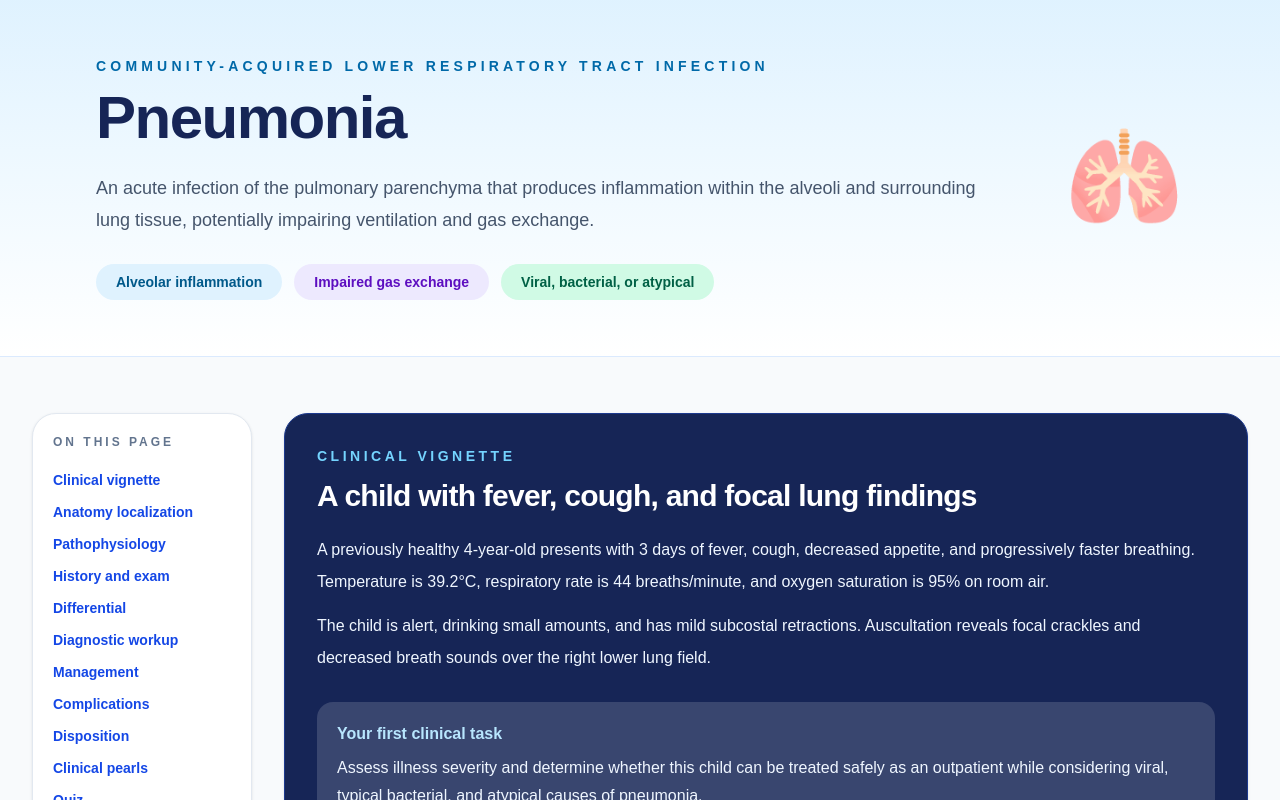
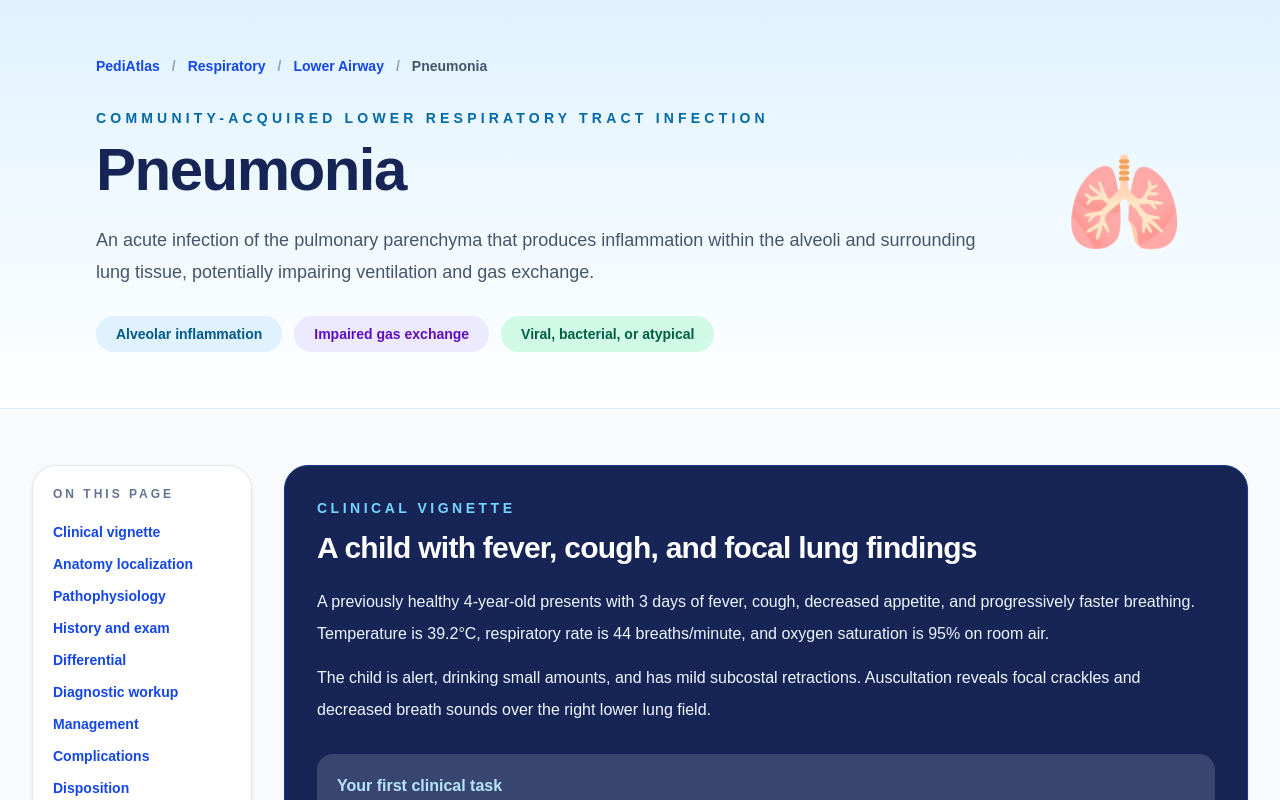
Before and after one commit to ChrisDobbinsMD/Pediatlas, a Next.js app: page /respiratory/lower-airway/pneumonia in a window 1280 px wide. Shown: the top 800 px of the page. Built offline with nearby package versions, Linux system fonts and the light colour scheme.

Commit message:
added link to pneumonia and bread crumbs

```diff
--- a/src/app/respiratory/lower-airway/page.tsx
+++ b/src/app/respiratory/lower-airway/page.tsx
@@ -6,21 +6,21 @@ const diseases = [
     description:
       "Acute viral inflammation of the bronchioles causing edema, mucus production, and small-airway obstruction.",
     age: "Usually younger than 2 years",
-    status: "Build next",
+    status: "Available!",
   },
   {
     name: "Asthma",
     description:
       "Chronic inflammatory airway disease characterized by variable airflow obstruction and bronchial hyperresponsiveness.",
     age: "Most often recognized in childhood",
-    status: "Coming soon",
+    status: "Available!",
   },
   {
     name: "Pneumonia",
     description:
       "Infection of the lung parenchyma caused by viral, bacterial, or atypical pathogens.",
     age: "All pediatric age groups",
-    status: "Coming soon",
+    status: "Available!",
   },
   {
     name: "Pertussis",
@@ -174,6 +174,15 @@ export default function LowerAirwayPage() {
     Open asthma →
   </Link>
 )}
+
+{disease.name === "Pneumonia" && (
+  <Link
+    href="/respiratory/lower-airway/pneumonia"
+    className="mt-auto pt-6 font-semibold text-blue-800 hover:text-blue-600"
+  >
+    Open pneumonia →
+  </Link>
+)}
                 </article>
               );
             })}
--- a/src/app/respiratory/lower-airway/pneumonia/page.tsx
+++ b/src/app/respiratory/lower-airway/pneumonia/page.tsx
@@ -58,6 +58,43 @@ export default function PneumoniaPage() {
       <section className="border-b border-blue-100 bg-gradient-to-b from-sky-100 via-sky-50 to-white">
   <div className="mx-auto grid max-w-6xl items-center gap-8 px-5 py-10 sm:px-8 sm:py-14 lg:grid-cols-[1fr_auto]">
     <div>
+
+<nav
+  aria-label="Breadcrumb"
+  className="mb-8 flex flex-wrap items-center gap-3 text-sm font-semibold"
+>
+  <a
+    href="/"
+    className="text-blue-700 transition hover:text-blue-900 hover:underline"
+  >
+    PediAtlas
+  </a>
+
+  <span className="text-slate-400">/</span>
+
+  <a
+    href="/respiratory"
+    className="text-blue-700 transition hover:text-blue-900 hover:underline"
+  >
+    Respiratory
+  </a>
+
+  <span className="text-slate-400">/</span>
+
+  <a
+    href="/respiratory/lower-airway"
+    className="text-blue-700 transition hover:text-blue-900 hover:underline"
+  >
+    Lower Airway
+  </a>
+
+  <span className="text-slate-400">/</span>
+
+  <span className="text-slate-600" aria-current="page">
+    Pneumonia
+  </span>
+</nav>
+
       <p className="mb-3 text-sm font-bold uppercase tracking-[0.3em] text-sky-700">
         Community-acquired lower respiratory tract infection
       </p>
```
